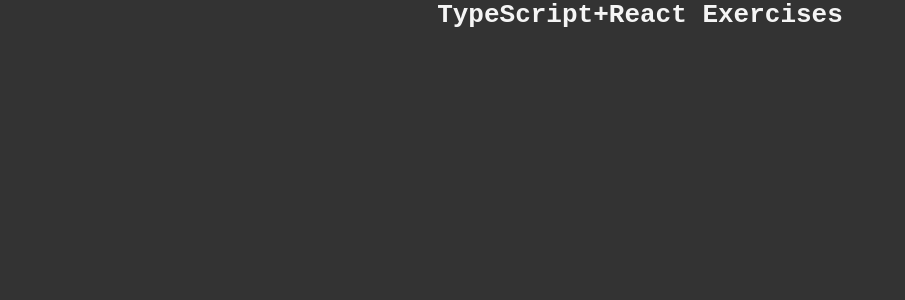
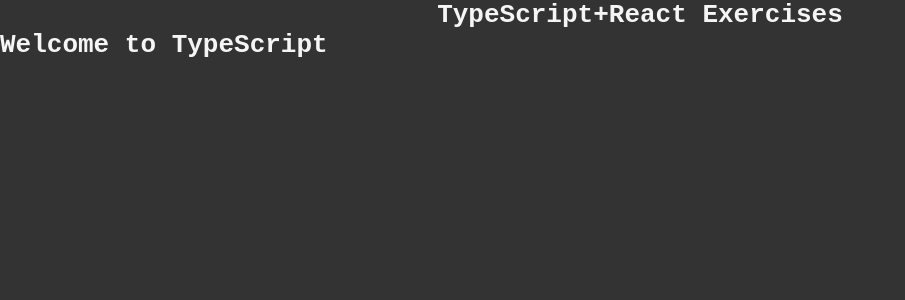
Before and after one commit to nikhildev-webapp/TypeScript-ReactExercises, a React (Vite) app: page / in a window 1280 px wide. Shown: the top 300 px of the page, without its empty margins (0-905 px from the left). Built offline with nearby package versions, Linux system fonts and the light colour scheme.

Commit message:
firstComponents.-for testing environment testing

```diff
--- a/src/App.tsx
+++ b/src/App.tsx
@@ -1,10 +1,12 @@
 import './App.css'
+import FirstComponent from './components/FirstComponent'
 
 function App() {
 
   return (
     <>
-        <h1 style={{textAlign:'center'}}>TypeScript+React Exercises</h1>
+      <h1 style={{ textAlign: 'center' }}>TypeScript+React Exercises</h1>
+      <FirstComponent/>
     </>
   )
 }
--- /dev/null
+++ b/src/components/FirstComponent.tsx
@@ -0,0 +1,10 @@
+
+const FirstComponent = () => {
+  return (
+      <>
+            <h1>Welcome to TypeScript</h1>
+      </>
+  )
+}
+
+export default FirstComponent
```
